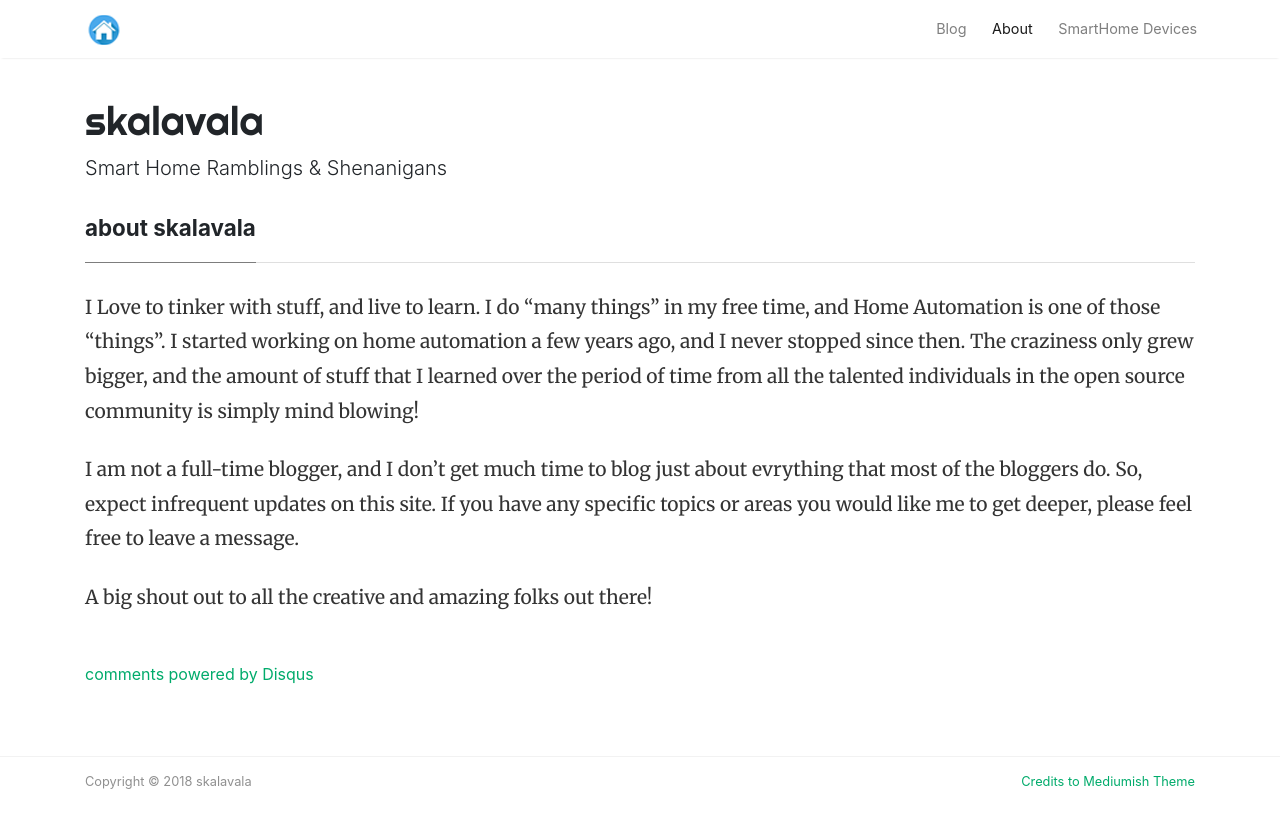
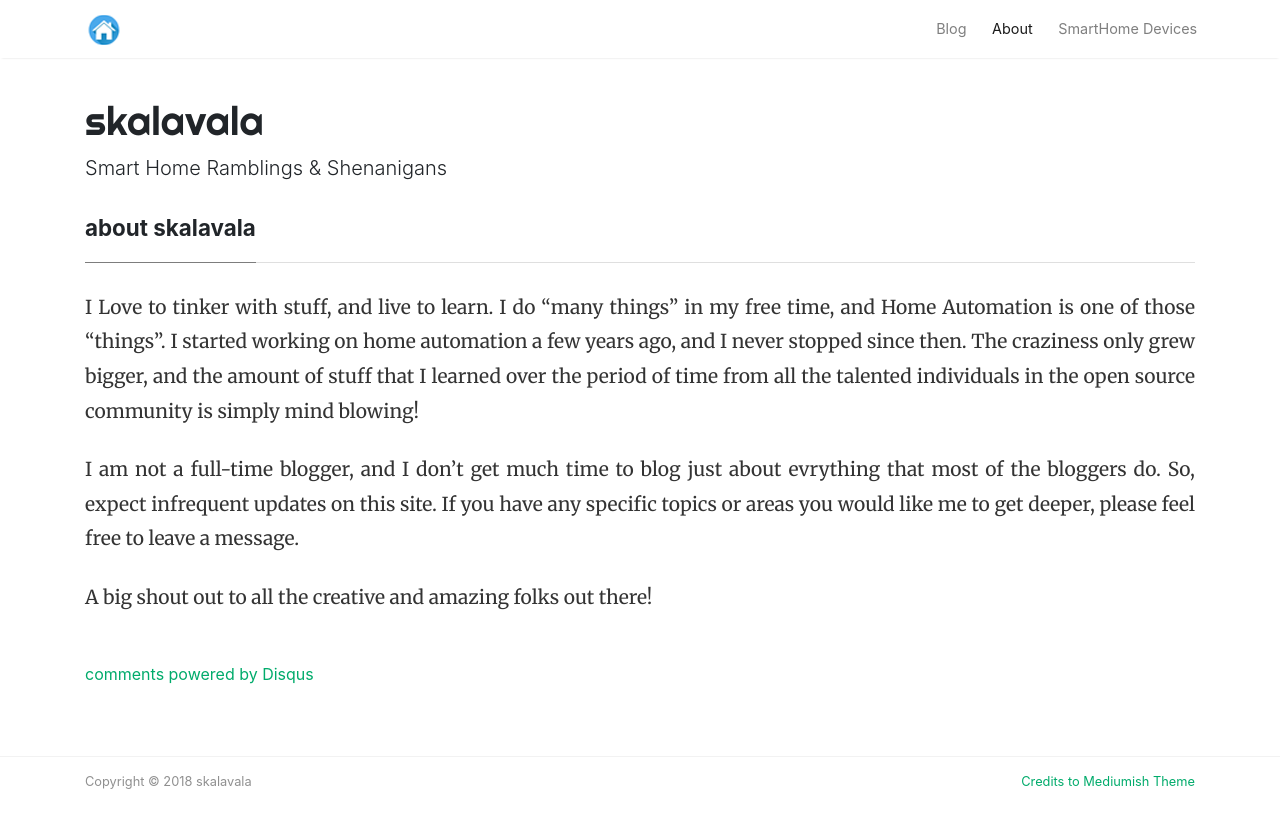
Before and after one commit to skalavala/skalavala.github.io, a Jekyll site: the page built from about.md, in a window 1280 px wide. Shown: the top 828 px of the page. Built offline with Jekyll 4.4.1, drawn with Linux system fonts in a browser that asks for light colours; nearby versions of some CDN libraries; comment, search, counter and statistics services are not loaded.

Commit message:
Update screen.css

```diff
--- a/assets/css/screen.css
+++ b/assets/css/screen.css
@@ -268,6 +268,7 @@ table {
 }
  .article-post p,.article-post blockquote {
      margin:0 0 1.5rem 0;
+     text-align: justify; /* Added by Suresh */
 }
  .featured-image {
      display:block;
```
